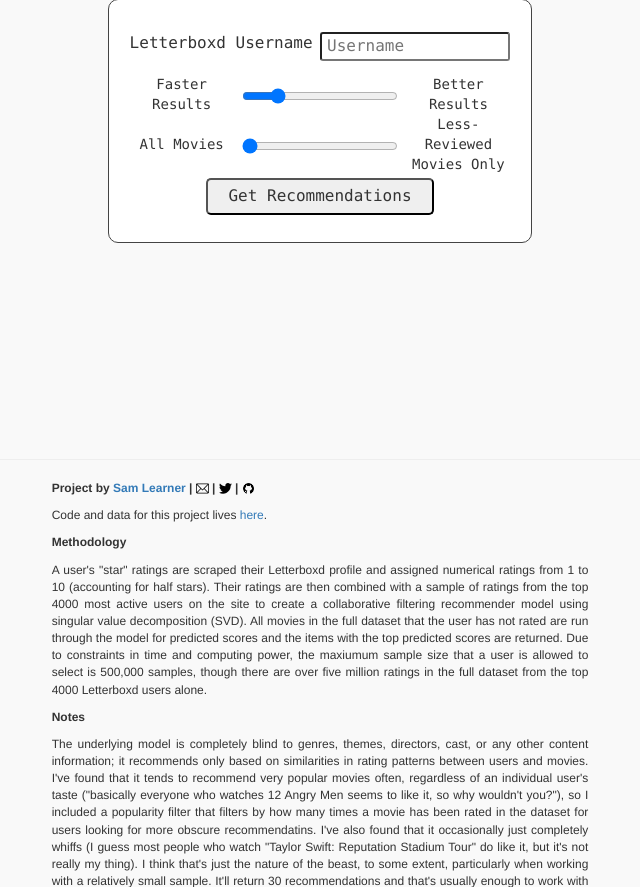
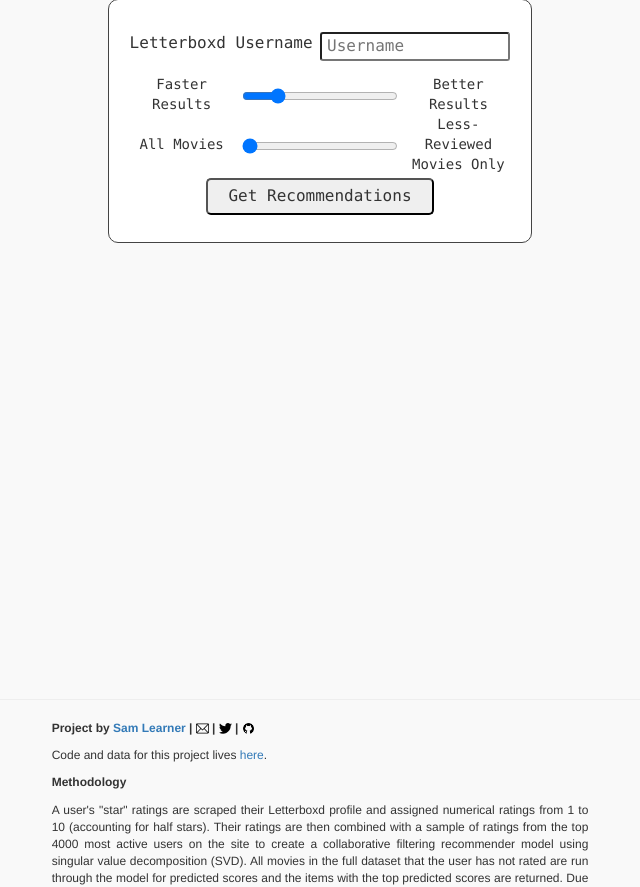
Before and after one commit to sdl60660/letterboxd_recommendations, a Flask app: template templates/index.html in a window 1280 px wide. Shown: the part 340-1227 px from the top of the page, without its empty margins (320-960 px from the left). Run offline with Flask 2, Linux system fonts and the light colour scheme; the template is opened without the code that fills it, so the values that code supplies are empty; some libraries are stand-ins or nearby versions; some web fonts are replaced.

Commit message:
Reverting height of main container

```diff
--- a/static/css/style.css
+++ b/static/css/style.css
@@ -148,7 +148,7 @@ label {
 }
 
 #body-content-container {
-	min-height: 50vh;
+	min-height: 80vh;
 }
 
 #recommendation-form td {
```
